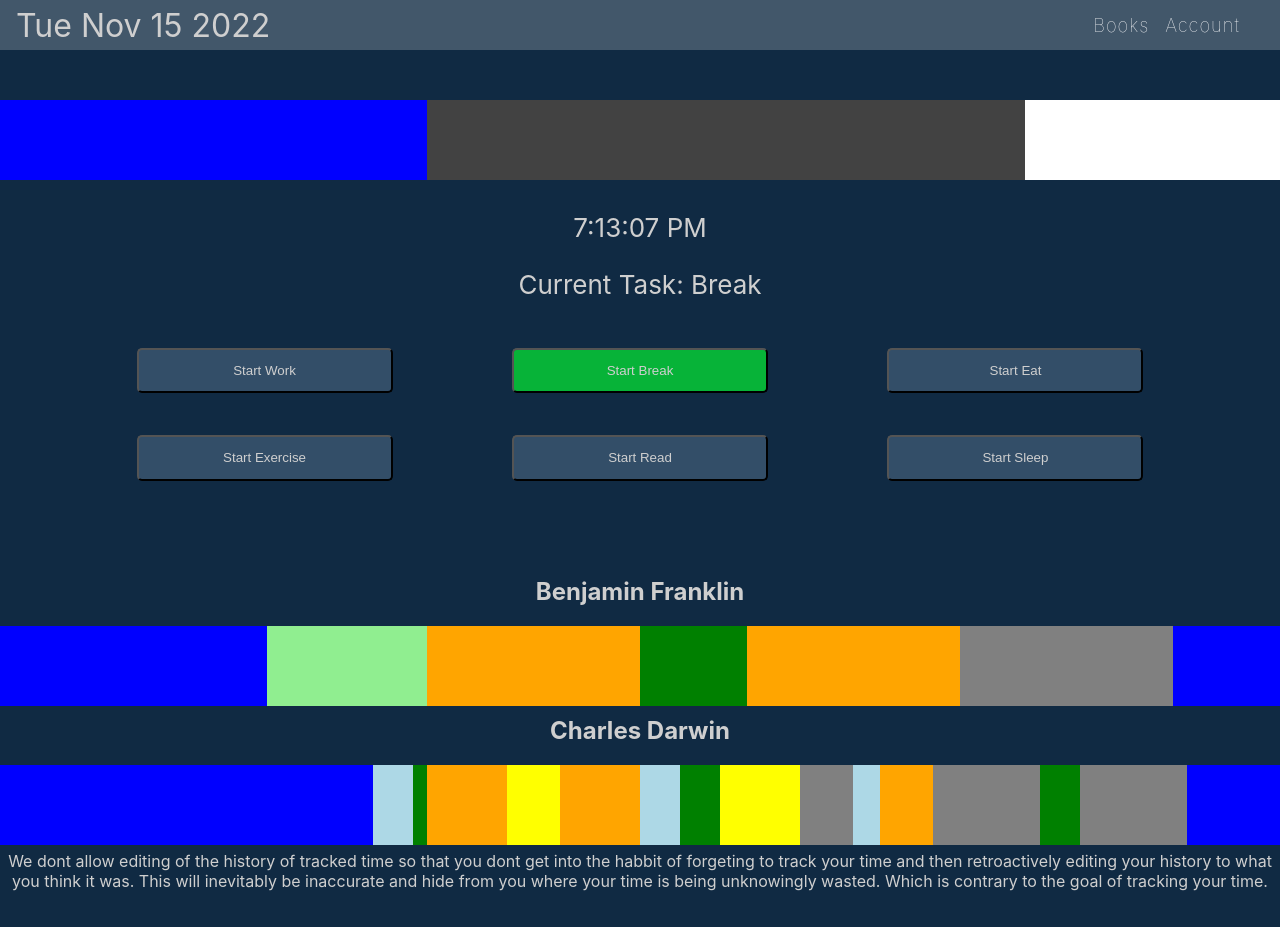
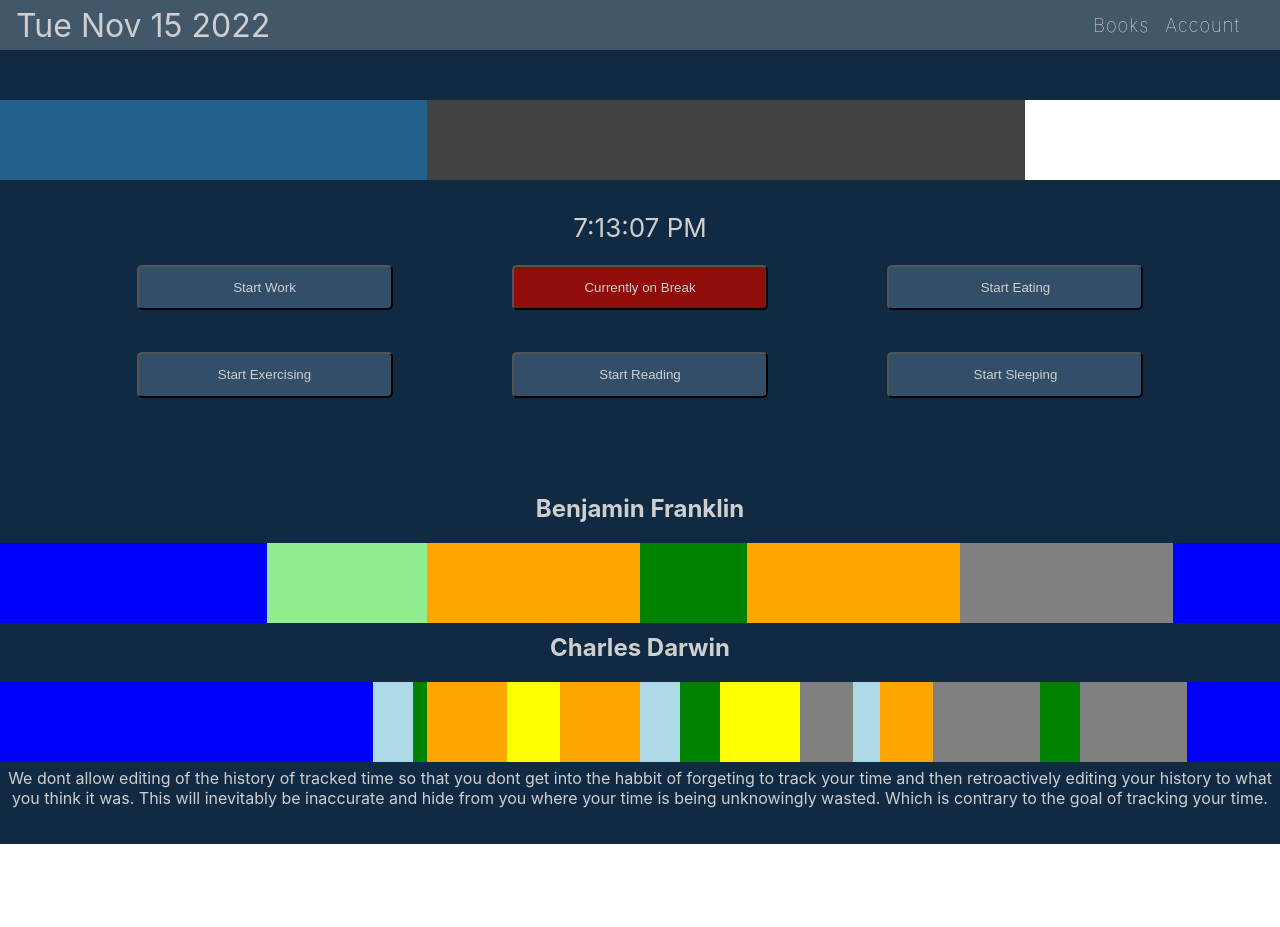
Before and after one commit to michaeltaciuk/timeDashboard, a React (Create React App) app in the folder frontend/: page / in a window 1280 px wide. Shown: the top 927 px of the page. After the commit the page ends 844 px from the top, so only its background shows below. Built offline with nearby package versions, Linux system fonts and the light colour scheme.

Commit message:
Buttons changes color when pressed

```diff
--- a/frontend/src/components/Stopwatch.js
+++ b/frontend/src/components/Stopwatch.js
@@ -21,7 +21,7 @@ class Stopwatch extends React.Component {
       timeChunks: [
         {
           "name": "Sleep",
-          "color": "Blue",
+          "color": "#21618C",
           "started": 0,
           "seconds": 28800
         }
@@ -129,43 +129,43 @@ class Stopwatch extends React.Component {
 
         <br/>
         <TextClock/>
-        <div>
-
-          <p>Current Task: {this.state.currentTask}</p>
-
-        </div>
-
 
         <div className='grid-container'>
           <div className='grid-item'>
             <button className='start-task-button'
-            style={{ background: this.state.currentTask === "Work" ? "#07b338" : "#334E68" }}
-            onClick={() => this.newTimeChunk("Work", "orange")}>Start Work</button>
+            style={{ background: this.state.currentTask === "Work" ? "purple" : "#334E68" }}
+            onClick={() => this.newTimeChunk("Work", "purple")}>
+            {this.state.currentTask === "Work" ? "Currently Working" : "Start Work"}</button>
           </div>
           <div className='grid-item'>
             <button className='start-task-button'
-              style={{ background: this.state.currentTask === "Break" ? "#07b338" : "#334E68" }}
-              onClick={() => this.newTimeChunk("Break", "gray")}>Start Break</button>
+              style={{ background: this.state.currentTask === "Break" ? "#900D09" : "#334E68" }}
+              onClick={() => this.newTimeChunk("Break", "#900D09")}>
+              {this.state.currentTask === "Break" ? "Currently on Break" : "Start Brake"}</button>
           </div>
           <div className='grid-item'>
             <button className='start-task-button'
-            style={{ background: this.state.currentTask === "Eat" ? "#07b338" : "#334E68" }}
-            onClick={() => this.newTimeChunk("Eat", "green")}>Start Eat</button>
+            style={{ background: this.state.currentTask === "Eat" ? "green" : "#334E68" }}
+            onClick={() => this.newTimeChunk("Eat", "green")}>
+            {this.state.currentTask === "Eat" ? "Currently Eating" : "Start Eating"}</button>
           </div>
           <div className='grid-item'>
             <button className='start-task-button'
-            style={{ background: this.state.currentTask === "Exercise" ? "#07b338" : "#334E68" }}
-            onClick={() => this.newTimeChunk("Exercise", "red")}>Start Exercise</button>
+            style={{ background: this.state.currentTask === "Exercise" ? "#14AF77" : "#334E68" }}
+            onClick={() => this.newTimeChunk("Exercise", "14AF77")}>
+            {this.state.currentTask === "Exercise" ? "Currently Exercising" : "Start Exercising"}</button>
           </div>
           <div className='grid-item'>
             <button className='start-task-button'
-            style={{ background: this.state.currentTask === "Read" ? "#07b338" : "#334E68" }}
-            onClick={() => this.newTimeChunk("Read", "yellow")}>Start Read</button>
+            style={{ background: this.state.currentTask === "Read" ? "#AF601A" : "#334E68" }}
+            onClick={() => this.newTimeChunk("Read", "#AF601A")}>
+            {this.state.currentTask === "Read" ? "Currently Reading" : "Start Reading"}</button>
           </div>
           <div className='grid-item'>
             <button className='start-task-button'
-            style={{ background: this.state.currentTask === "Sleep" ? "#07b338" : "#334E68" }}
-            onClick={() => this.newTimeChunk("Sleep", "blue")}>Start Sleep</button>
+            style={{ background: this.state.currentTask === "Sleep" ? "#21618C" : "#334E68" }}
+            onClick={() => this.newTimeChunk("Sleep", "#21618C")}>
+            {this.state.currentTask === "Sleep" ? "Currently Sleeping" : "Start Sleeping"}</button>
           </div>
         </div>
 
```
